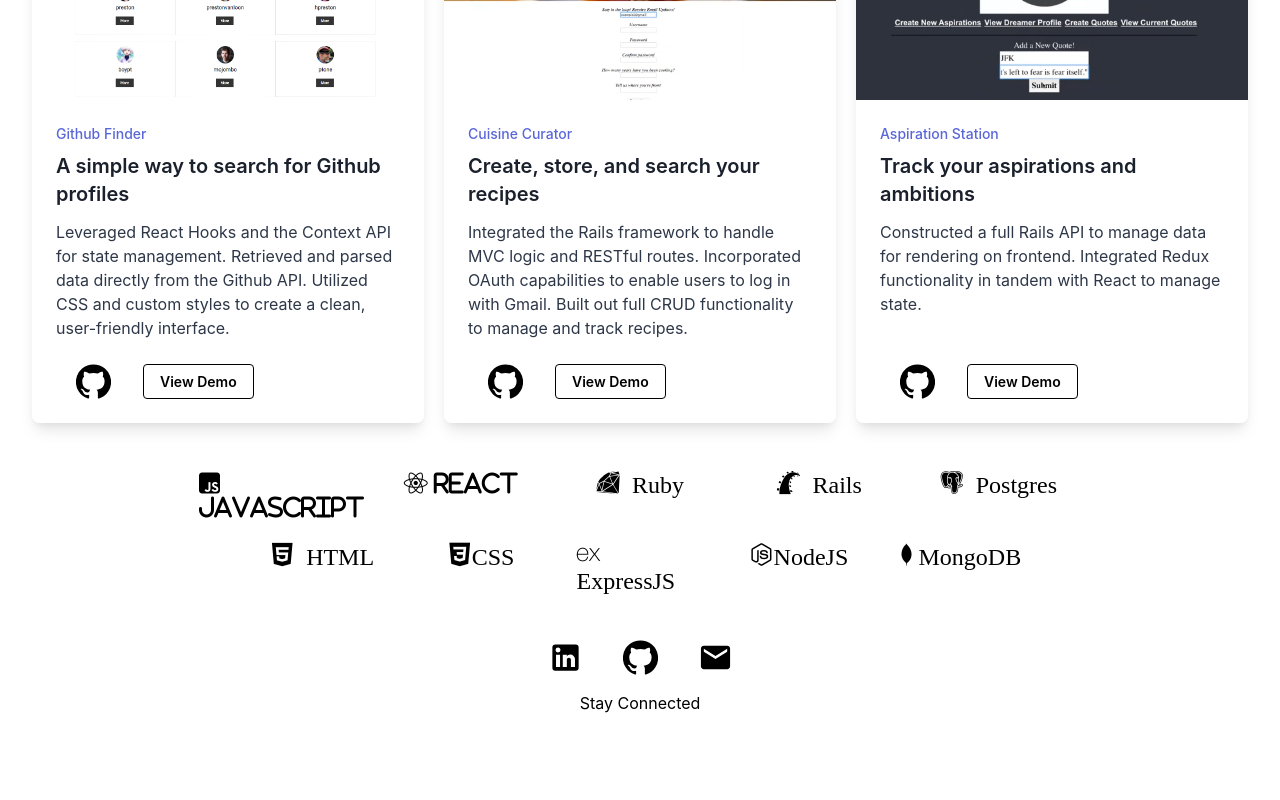
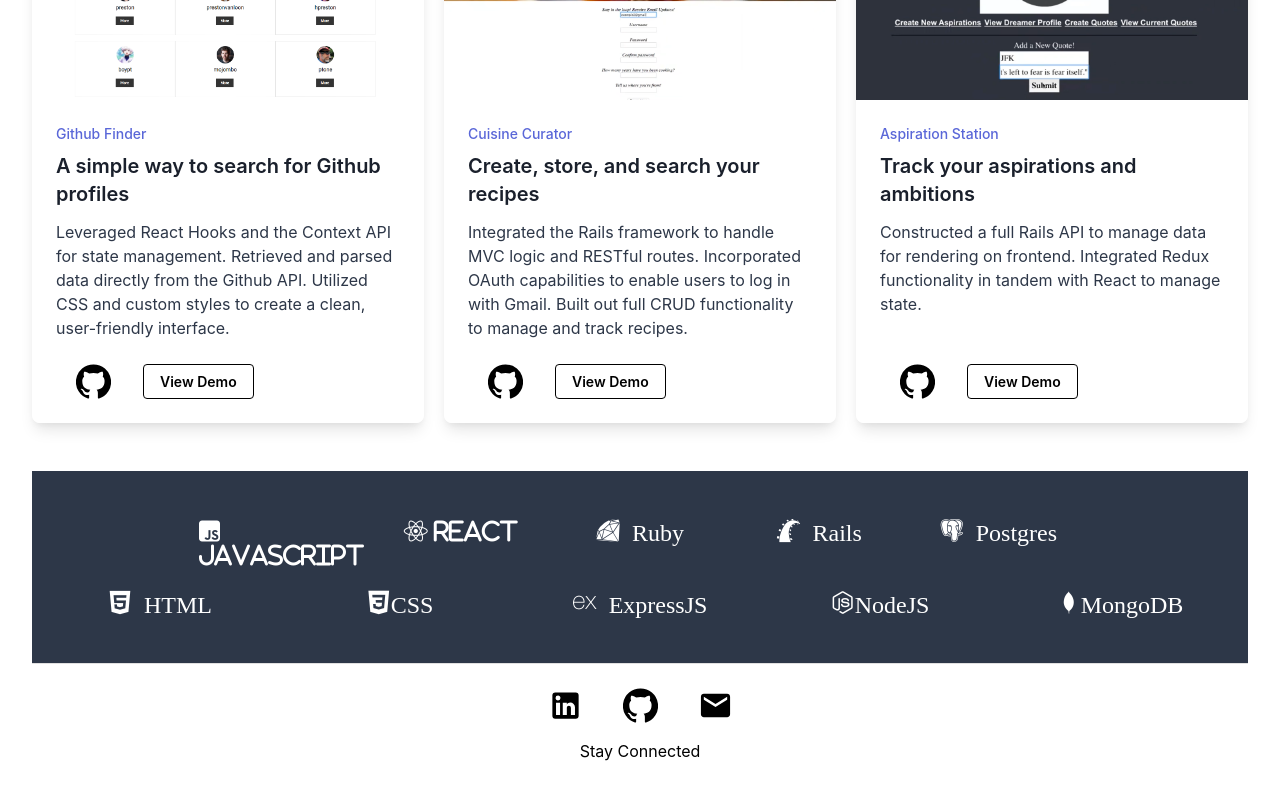
Before and after one commit to MichaelSchiumo/mjs-portfolio, a React (Create React App) app in the folder mjsportfolio/: page /projects in a window 1280 px wide. Shown: the part 388-1188 px from the top of the page. Built offline with nearby package versions, Linux system fonts and the light colour scheme.

Commit message:
fixed logo cloud formatting, color

```diff
--- a/mjsportfolio/src/components/LogoCloud.js
+++ b/mjsportfolio/src/components/LogoCloud.js
@@ -2,27 +2,36 @@ import React from 'react';
 
 const LogoCloud = () => {
   return (
-    <div className='grid grid-rows-2'>
-      <div class='bg-white'>
+    <div className='grid grid-rows-2 mt-12 h-48'>
+      <div class='bg-gray-800'>
         <div class='max-w-screen-xl mx-auto py-12 px-4 sm:px-6 lg:px-6 lg:w-3/4'>
           <div class='grid grid-cols-2 gap-8 md:grid-cols-6 lg:grid-cols-5'>
             <div class='col-span-1 flex justify-center md:col-span-2 lg:col-span-1'>
-              <span className='h-12 fab fa-js-square fa-3x text-2xl'>
+              <span className='h-12 fab fa-js-square fa-3x text-2xl text-white'>
                 {' '}
                 JavaScript
               </span>
             </div>
             <div class='col-span-1 flex justify-center md:col-span-2 lg:col-span-1'>
-              <span className='fab fa-react fa-3x text-2xl'> React</span>
+              <span className='fab fa-react fa-3x text-2xl text-white'>
+                {' '}
+                React
+              </span>
             </div>
             <div class='col-span-1 flex justify-center md:col-span-2 lg:col-span-1'>
-              <span className='devicon-ruby-plain fa-3x text-2xl'> Ruby</span>
+              <span className='devicon-ruby-plain fa-3x text-2xl text-white'>
+                {' '}
+                Ruby
+              </span>
             </div>
             <div class='col-span-1 flex justify-center md:col-span-3 lg:col-span-1'>
-              <span className='devicon-rails-plain fa-3x text-2xl'> Rails</span>
+              <span className='devicon-rails-plain fa-3x text-2xl text-white'>
+                {' '}
+                Rails
+              </span>
             </div>
             <div class='col-span-2 flex justify-center md:col-span-3 lg:col-span-1'>
-              <span className='devicon-postgresql-plain fa-3x text-2xl'>
+              <span className='devicon-postgresql-plain fa-3x text-2xl text-white'>
                 {' '}
                 Postgres
               </span>
@@ -30,29 +39,34 @@ const LogoCloud = () => {
           </div>
         </div>
       </div>
-      <div class='bg-white h-1/2'>
-        <div class='max-w-screen-xl mx-auto px-4 sm:px-6 lg:px-6 lg:w-2/3 lg:-mt-6'>
+      <div class='bg-gray-800'>
+        <div class='max-w-screen-xl mx-auto px-4 sm:px-6 lg:px-6 lg:w-full lg:mt-6'>
           <div class='grid grid-cols-2 gap-8 md:grid-cols-6 lg:grid-cols-5'>
             <div class='col-span-1 flex justify-center md:col-span-2 lg:col-span-1'>
-              <span className='devicon-html5-plain fa-3x text-2xl'> HTML</span>
+              <span className='devicon-html5-plain fa-3x text-2xl text-white'>
+                {' '}
+                HTML
+              </span>
             </div>
             <div class='col-span-1 flex justify-center md:col-span-2 lg:col-span-1'>
-              <span className='devicon-css3-plain fa-3x text-2xl'>CSS</span>
+              <span className='devicon-css3-plain fa-3x text-2xl text-white'>
+                CSS
+              </span>
             </div>
             <div class='col-span-1 flex justify-center md:col-span-2 lg:col-span-1'>
-              <span className='devicon-express-original fa-3x text-2xl'>
+              <span className='devicon-express-original fa-3x text-2xl text-white'>
                 {' '}
                 ExpressJS
               </span>
             </div>
             <div class='col-span-1 flex justify-center md:col-span-3 lg:col-span-1'>
-              <span className='devicon-nodejs-plain fa-3x text-2xl'>
+              <span className='devicon-nodejs-plain fa-3x text-2xl text-white'>
                 {''}
                 NodeJS
               </span>
             </div>
             <div class='col-span-2 flex justify-center md:col-span-3 lg:col-span-1'>
-              <span className='devicon-mongodb-plain fa-3x text-2xl'>
+              <span className='devicon-mongodb-plain fa-3x text-2xl text-white'>
                 MongoDB
               </span>
             </div>
--- a/mjsportfolio/src/components/Projects.js
+++ b/mjsportfolio/src/components/Projects.js
@@ -4,10 +4,8 @@ import GitHubIcon from '@material-ui/icons/GitHub';
 import cuisineCurator from '../images/cuisine-curator.png';
 import aspirationStation from '../images/aspiration-station.png';
 import LogoCloud from './LogoCloud.js';
-import IconBar from './IconBar.js';
 import LinkedInIcon from '@material-ui/icons/LinkedIn';
 import EmailIcon from '@material-ui/icons/Email';
-import TwitterIcon from '@material-ui/icons/Twitter';
 import { Divider } from '@material-ui/core';
 
 const Projects = () => {
@@ -214,7 +212,7 @@ const Projects = () => {
       <div className='lg:-mb-64'>
         <LogoCloud />
       </div>
-      <div className='lg:mt-40 text-center'>
+      <div className='lg:mt-64 text-center'>
         <div>
           <Divider />
           <br></br>
```
